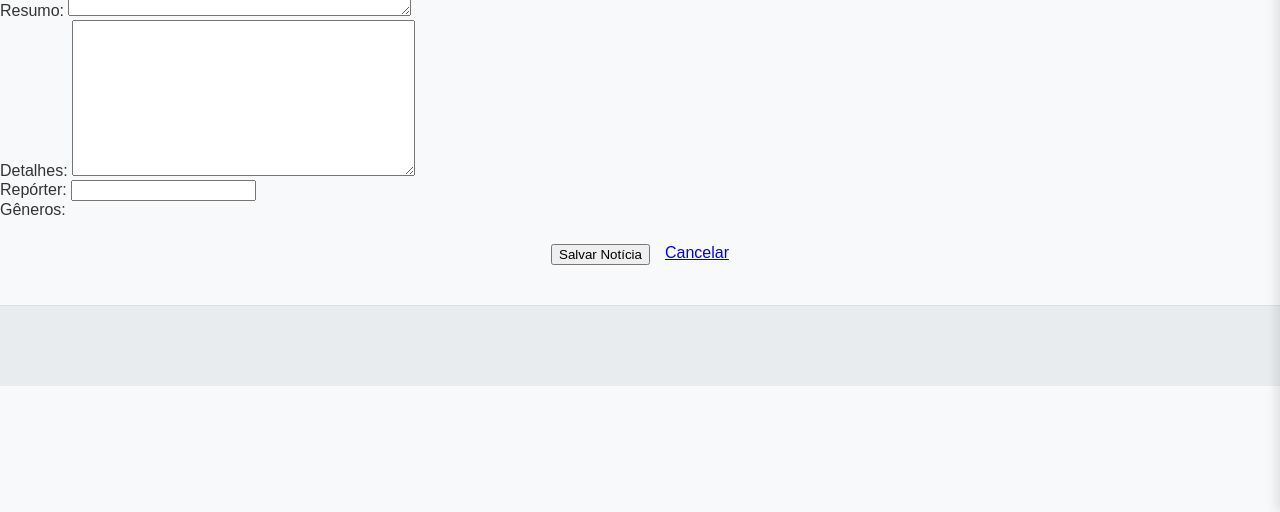
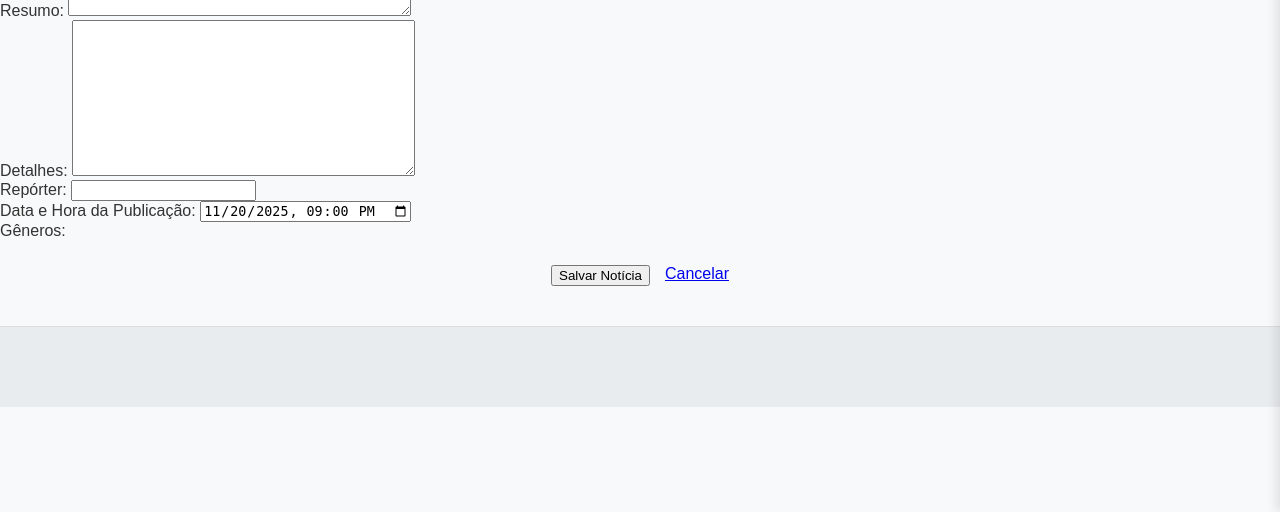
Before and after one commit to JotaDiasss/GENUS-JC, a Django app: page /admin-secreto/criar/ in a window 1280 px wide. Shown: the part 288-800 px from the top of the page. Run offline with Django 5.2, Linux system fonts and the light colour scheme; the visitor is signed in with stand-in values (Sample User, id 1); data that the repository does not hold is empty.

Commit message:
Colocando opcao de editar data das noticias

```diff
--- a/jornal/forms.py
+++ b/jornal/forms.py
@@ -10,11 +10,12 @@ class NoticiaForm(forms.ModelForm):
 
     class Meta:
         model = Noticia
-        fields = ['titulo', 'imagem', 'resumo', 'detalhes', 'reporter', 'generos']
+        fields = ['titulo', 'imagem', 'resumo', 'detalhes', 'data', 'reporter', 'generos']
         widgets = {
             'titulo': forms.TextInput(attrs={'class': 'form-control'}),
             'imagem': forms.ClearableFileInput(attrs={'class': 'form-control'}),
             'resumo': forms.Textarea(attrs={'class': 'form-control', 'rows': 3}),
             'detalhes': forms.Textarea(attrs={'class': 'form-control', 'rows': 10}),
+            'data': forms.DateTimeInput(attrs={'class': 'form-control', 'type': 'datetime-local'}, format='%Y-%m-%dT%H:%M'),
             'reporter': forms.TextInput(attrs={'class': 'form-control'}),
         }
--- a/jornal/views.py
+++ b/jornal/views.py
@@ -222,7 +222,7 @@ def admin_secreto_criar(request):
             messages.success(request, 'Notícia criada com sucesso!')
             return redirect('jornal:admin_secreto_lista')
     else:
-        form = NoticiaForm()
+        form = NoticiaForm(initial={'data': timezone.localtime(timezone.now())})
 
     return render(request, 'admin_secreto_form.html', {'form': form, 'tipo': 'Criar'})
 
--- a/templates/admin_secreto_form.html
+++ b/templates/admin_secreto_form.html
@@ -40,6 +40,11 @@
         </div>
 
         <div class="form-group">
+            <label for="{{ form.data.id_for_label }}">Data e Hora da Publicação:</label>
+            {{ form.data }}
+        </div>
+
+        <div class="form-group">
             <label>Gêneros:</label>
             <div class="generos-checkboxes">
                 {{ form.generos }}
@@ -49,6 +54,7 @@
         {% if form.errors %}
             <div class="alert alert-danger">
                 Por favor, corrija os erros abaixo.
+                {{ form.errors }}
             </div>
         {% endif %}
 
```
